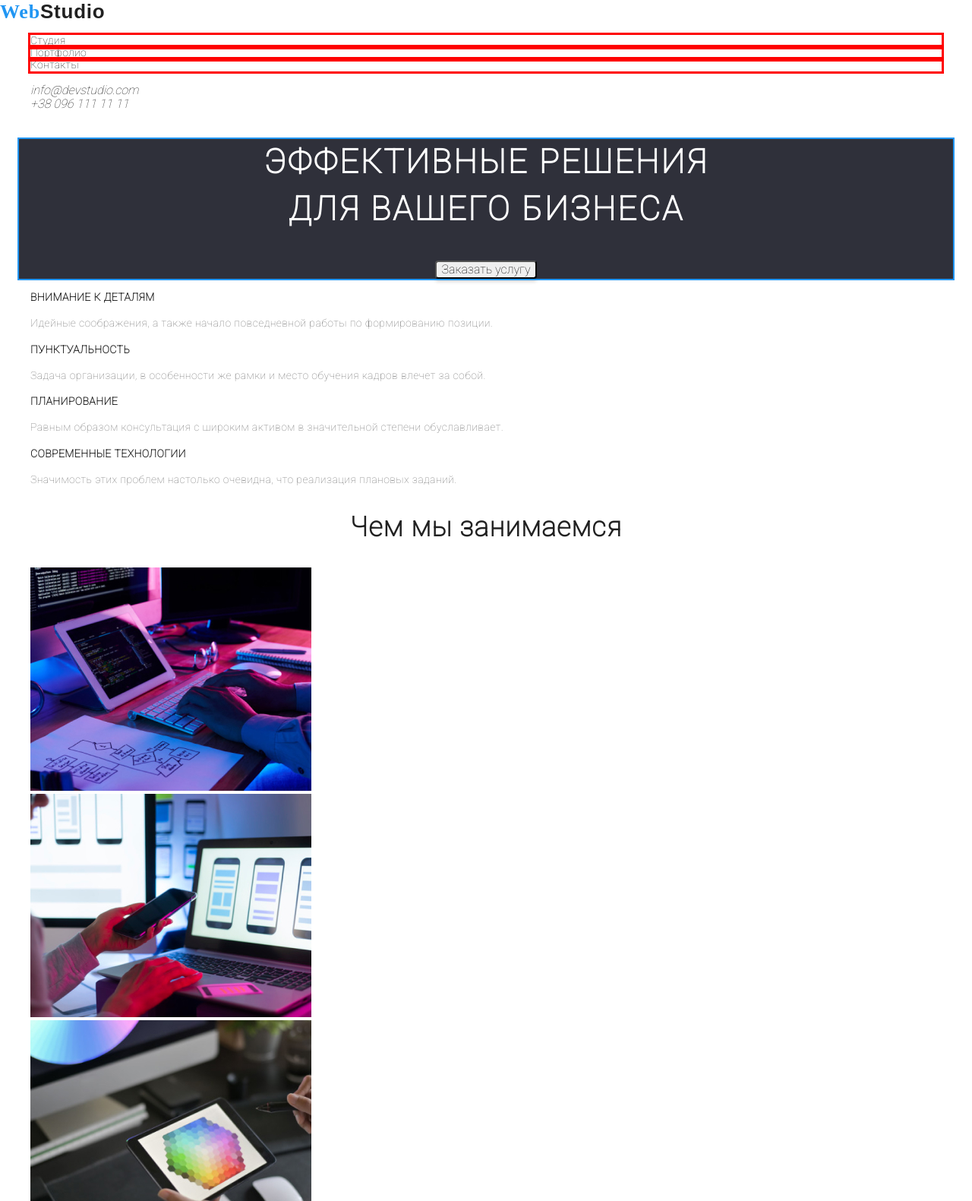
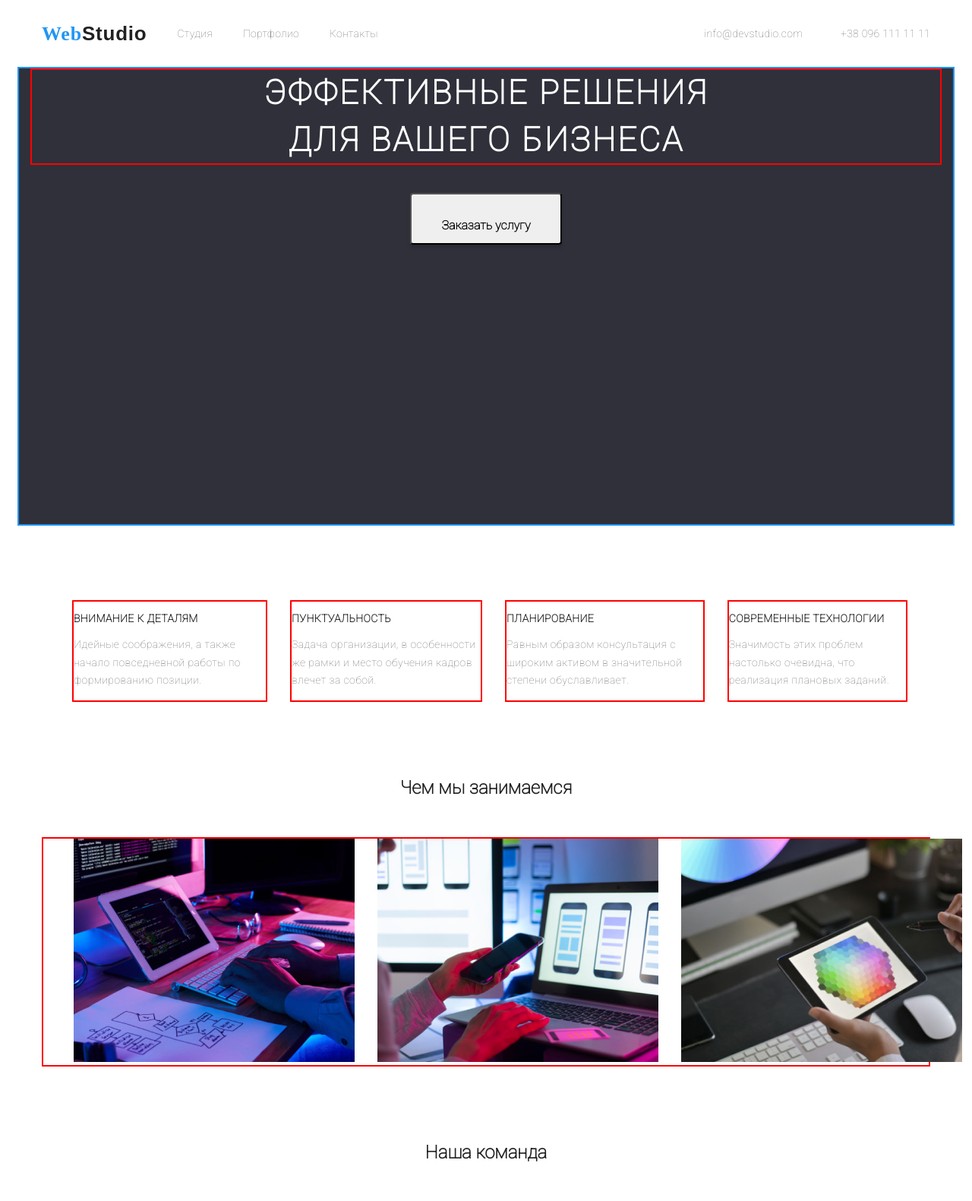
Before and after one commit to Aleksandrcv/goit-markup-hw-03, a plain HTML site: page index.html in a window 1280 px wide. Shown: the top 1581 px of the page at 76% size. Drawn offline with Linux system fonts and the light colour scheme; files that its build step writes are made by us from their sources.

Commit message:
перша спроба

```diff
--- /dev/null
+++ b/css/index.css
@@ -0,0 +1,379 @@
+:root {
+  --primary-text-color: #212121;
+  --tittle-text-color: #757575;
+  --accent-color: #2196f3;
+  --primary-bg-color: #ffffff;
+  --background-color: #e5e5e5;
+  --background-color-second: #2f303a;
+  --background-color-third: #f5f4fa;
+  --footer-text-color: #rgba(255, 255, 255, 0.6);
+}
+
+/*html {
+  box-sizing: border-box;
+}
+
+*,
+*::before,
+*::after {
+  box-sizing: inherit;
+}
+*/
+/*.nav-link a :visited,*/
+
+body {
+  background-color: var(--primary-bg-color);
+  color: var(--primary-text-color);
+  font-family: Roboto, sans-serif;
+}
+
+a {
+  text-decoration: none;
+  /*
+  color: var(--primary-text-color);*/
+}
+
+ul {
+  list-style-type: none;
+}
+
+/* Логотип */
+
+.logotip,
+.logotip-footer {
+  font-family: Raleway, sans-serif;
+  font-style: normal;
+  font-weight: 700;
+  color: var(--primary-text-color);
+}
+.logo-blue {
+  font-family: Oleo Script;
+  font-weight: 700;
+  font-size: 26px;
+  line-height: 1.19;
+  letter-spacing: 0.03em;
+  color: var(--accent-color);
+}
+
+.logo-black {
+  font-weight: 700;
+  font-size: 26px;
+  line-height: 1.19em;
+  letter-spacing: 0.03em;
+  color: var(--primary-text-color);
+}
+
+/*шапка*/
+
+.head-links {
+  width: 1200px;
+  padding-left: 15px;
+  padding-right: 15px;
+  margin-left: auto;
+  margin-right: auto;
+}
+
+.conteiner-main {
+  display: flex;
+  align-items: center;
+}
+.container-nav {
+  display: flex;
+  align-items: center;
+}
+
+.nav-link {
+  display: flex;
+}
+.nav-link :active,
+.nav-link :hover,
+.nav-link :focus {
+  color: var(--accent-color);
+}
+
+.nav-link .list:not(:last-child) {
+  margin-right: 40px;
+}
+
+.nav-link .list {
+  font-weight: 500;
+  font-size: 14px;
+  line-height: 1.14em;
+  letter-spacing: 0.02em;
+  font-style: normal;
+
+  color: var(--primary-text-color);
+}
+
+/*розширив областьдії ховера */
+
+.nav-link .link {
+  display: block;
+  padding-top: 21px;
+  padding-bottom: 21px;
+}
+
+/*адрес і мейл*/
+
+.adress-head {
+  margin-left: auto;
+}
+
+.adress-list {
+  font-weight: 500;
+  font-size: 14px;
+  line-height: 1.14em;
+  letter-spacing: 0.02em;
+  font-style: normal;
+
+  color: var(--primary-text-color);
+}
+.adress-list :active,
+.adress-list :hover,
+.adress-list {
+  color: var(--accent-color);
+}
+
+.link {
+  color: var(--tittle-text-color);
+}
+.adress-list .list:not(:last-child) {
+  margin-right: 50px;
+}
+
+.adress-list {
+  display: flex;
+}
+.adress-list .link {
+  display: block;
+  padding-top: 21px;
+  padding-bottom: 21px;
+}
+
+/* Меню сайта */
+
+.hero-container {
+  text-align: center;
+  background-color: var(--background-color-second);
+
+  height: 600px;
+  width: 1230px;
+  margin-left: auto;
+  margin-right: auto;
+  padding-left: 15px;
+  padding-right: 15px;
+  outline: 2px solid var(--accent-color);
+}
+
+.hero {
+  margin-top: auto;
+  font-weight: 900;
+  font-size: 44px;
+  line-height: 1.4em;
+  letter-spacing: 0.06em;
+  text-transform: uppercase;
+  border: 2px solid red;
+
+  color: var(--primary-bg-color);
+}
+
+/*кнопка заказать услугу*/
+
+button {
+  width: 200px;
+  height: 50px;
+  display: inline-block;
+
+  box-shadow: 0px 4px 4px rgba(0, 0, 0, 0.15);
+  border-radius: 4px;
+
+  font-family: inherit;
+  font-size: 16px;
+  font-weight: bold;
+
+  padding-left: 10px;
+  padding-right: 10px;
+  padding-top: 32px;
+  padding-bottom: 32px;
+  text-align: center;
+}
+.order-service:hover,
+.order-service:focus {
+  background: var(--accent-color);
+  color: var(--primary-bg-color);
+}
+
+/*чем мы занимаемся*/
+.section-features {
+  width: 1200px;
+  margin-left: auto;
+  margin-right: auto;
+  padding-left: 15px;
+  padding-right: 15px;
+  justify-content: space-between;
+}
+
+.features {
+  margin-top: 100px;
+  margin-bottom: 100px;
+  display: flex;
+}
+.features .item {
+  border: 2px solid red;
+  width: calc(100%-90px) / 4;
+  margin-right: 30px;
+}
+.features h3 {
+  font-style: normal;
+  font-weight: 700;
+  font-size: 14px;
+  line-height: 1.2;
+  letter-spacing: 0.03em;
+  text-transform: uppercase;
+}
+.features p {
+  font-style: normal;
+  font-weight: normal;
+  font-size: 14px;
+  line-height: 1.7;
+  letter-spacing: 0.03em;
+  color: var(--tittle-text-color);
+}
+
+/*justetefyi content:centr
+aligin items:centr
+/*чем мы занимаемся*/
+.our-work {
+  width: 1200px;
+  margin-left: auto;
+  margin-right: auto;
+  padding-left: 15px;
+  padding-right: 15px;
+  justify-content: center;
+}
+.work-list /*:not(:last-child) */ {
+  margin-right: 30px;
+}
+
+.work {
+  text-align: center;
+  margin-top: 0;
+  margin-bottom: 0;
+}
+.foto-work {
+  display: flex;
+  margin-top: 50px;
+  border: 2px solid red;
+}
+/*наша команда*/
+.section-team {
+  width: 1200px;
+  margin-left: auto;
+  margin-right: auto;
+  padding-left: 15px;
+  padding-right: 15px;
+  margin-top: 100px;
+}
+
+.conteiner .team {
+  align-items: center;
+  background-color: var(--background-color-third);
+}
+
+.our-team {
+  text-align: center;
+  margin-top: 0;
+  margin-bottom: 0;
+}
+.team-list {
+  display: flex;
+  margin-top: 50px;
+  margin-bottom: 0;
+  border: 2px solid red;
+}
+
+.team-list .list-team /*:not(:last-child)*/ {
+  margin-right: 30px;
+  align-content: center;
+  /*width: calc(100%-90px) / 4;*/
+}
+.our-team h3 {
+  font-style: normal;
+  font-weight: bold;
+  font-size: 14px;
+  line-height: 1.2;
+  letter-spacing: 0.03em;
+}
+our-team p {
+  font-style: normal;
+  font-weight: normal;
+  font-size: 14px;
+  line-height: 1.7;
+  letter-spacing: 0.03em;
+  color: var(--tittle-text-color);
+}
+
+/* Подвал */
+
+.conteiner-contacts {
+  height: 250px;
+  width: 1200px;
+  margin-left: auto;
+  margin-right: auto;
+  padding-left: 15px;
+  padding-right: 15px;
+
+  background-color: var(--background-color-second);
+}
+
+/*логотип-фуутер*/
+.logotip-footer {
+  border: 2px solid red;
+}
+
+.logotip-footer :hover,
+.logotip-footer:focus {
+  color: var(--accent-color);
+}
+
+.logo-white {
+  font-weight: 700;
+  font-size: 26px;
+  line-height: 1.19em;
+  letter-spacing: 0.03em;
+  color: var(--primary-bg-color);
+}
+.footer-contacts {
+  /*flex-direction: column;*/
+  margin-top: 100px;
+}
+
+.footer-adress {
+  margin: 0;
+  font-style: normal;
+  text-decoration: none;
+  font-weight: 400;
+  font-size: 14px;
+  line-height: 1.71em;
+  letter-spacing: 0.03em;
+  color: var(--primary-bg-color);
+}
+
+.list-footer :hover,
+.list-footer :focus {
+  color: var(--accent-color);
+}
+
+.footer-list {
+  margin: 0;
+  font-style: normal;
+  text-decoration: none;
+  font-weight: 400;
+  font-size: 14px;
+  line-height: 1.71em;
+  letter-spacing: 0.03em;
+  color: var(-footer-text-color);
+  flex-direction: column;
+  /*justify-content: left;*/
+  border: 2px solid red;
+}
--- a/index.css
+++ /dev/null
@@ -1,223 +0,0 @@
-:root {
-  --primary-text-color: #212121;
-  --tittle-text-color: #757575;
-  --accent-color: #2196f3;
-  --primary-bg-color: #ffffff;
-  --background-color: #e5e5e5;
-  --background-color-second: #2f303a;
-  --background-color-third: #f5f4fa
-  --footer-text-color: #rgba(255, 255, 255, 0.6);
-}
-
-/*html {
-  box-sizing: border-box;
-}
-
-*,
-*::before,
-*::after {
-  box-sizing: inherit;
-}
-*/
-.head-links a :visited,
-.head-links :active,
-.head-links :hover,
-.head-links :focus {
-  color: var(--accent-color);
-}
-
-.nav-link,
-.link {
-  font-weight: 500;
-  font-size: 14px;
-  line-height: 1.14em;
-  letter-spacing: 0.02em;
-
-  color: var(--primary-text-color);
-}
-
-/* Логотип */
-.logotip,
-.logotip-footer {
-  font-family: Raleway, sans-serif;
-  font-style: normal;
-  font-weight: 700;
-  color: var(--primary-text-color);
-}
-.logo-blue {
-  font-family: Oleo Script;
-  font-weight: 700;
-  font-size: 26px;
-  line-height: 1.19;
-  letter-spacing: 0.03em;
-  color: var(--accent-color);
-}
-
-.logo-black {
-  font-weight: 700;
-  font-size: 26px;
-  line-height: 1.19em;
-  letter-spacing: 0.03em;
-  color: var(--primary-text-color);
-}
-
-a {
-  text-decoration: none;
-  color: var(--primary-text-color);
-}
-
-
-/*
-.container {
-  display: flex;
-  width: 1230px;
-  padding-left: 15px;
-  padding-right: 15px;
-  margin-left: auto;
-  margin-right: auto;
-}
-*/
-.nav-link li {
-  margin-right: 40px;
-  outline: 3px solid red;
-}
-
-
-
-/* Меню сайта */
- body {
-  background-color: var(--primary-bg-color);
-  color: var(--primary-text-color);
-  font-family: Roboto, sans-serif;
-}
-
-ul {
-  list-style-type: none;
-}
-/* контейнер герой*/
-.hero-container {
-  background-color: var(--background-color-second);
-  text-align: center;
-
-  width: 1230px;
-  margin-left: auto;
-  margin-right: auto;
-  padding-left: 15px;
-  padding-right: 15px;
-  outline: 2px solid var(--accent-color);
-}
-
-h1 {
-  font-weight: 900;
-  font-size: 44px;
-  line-height: 1.4em;
-  text-align: center;
-  letter-spacing: 0.06em;
-  text-transform: uppercase;
-  color: var(--primary-bg-color);
-}
-h2 {
-  font-family: Roboto;
-  font-style: normal;
-  font-weight: bold;
-  font-size: 36px;
-  line-height: 1.2;
-  text-align: center;
-  letter-spacing: 0.03em;
-}
-/*кнопка заказать услугу*/
-button {
-  display: inline-block;
-  box-shadow: 0px 4px 4px rgba(0, 0, 0, 0.15);
-  border-radius: 4px;
-
-  font-family: inherit;
-  text-align: center;
-}
-.order-service:hover,
-.order-service:focus {
-  background: var(--accent-color);
-  color: var(--primary-bg-color);
-}
-/*чем мы занимаемся*/
-
-.features h3 {
-  font-style: normal;
-  font-weight: 700;
-  font-size: 14px;
-  line-height: 1.2;
-  letter-spacing: 0.03em;
-  text-transform: uppercase;
-}
-.features p {
-  font-style: normal;
-  font-weight: normal;
-  font-size: 14px;
-  line-height: 1.7;
-  letter-spacing: 0.03em;
-  color: var(--tittle-text-color);
-}
-
-/*наша команда*/
-.team {
-  background-color: var(--background-color-third);
-}
-.our-team h3 {
-  font-style: normal;
-  font-weight: bold;
-  font-size: 14px;
-  line-height: 1.2;
-  letter-spacing: 0.03em;
-}
-our-team p {
-  font-style: normal;
-  font-weight: normal;
-  font-size: 14px;
-  line-height: 1.7;
-  letter-spacing: 0.03em;
-  color: var(--tittle-text-color);
-}
-
-/* Подвал */
-footer {
-  background-color: var(--background-color-second);
-  color: var(--primary-bg-color);
-}
-
-.logo-white {
-  font-weight: 700;
-  font-size: 26px;
-  line-height: 1.19em;
-  letter-spacing: 0.03em;
-  color: var(--primary-bg-color);
-}
-
-.footer-adress {
-  font-style: normal;
-  text-decoration: none;
-  font-weight: 400;
-  font-size: 14px;
-  line-height: 1.71em;
-  letter-spacing: 0.03em;
-  color: var(--primary-bg-color);
-}
-
-.footer-mail > a {
-  font-style: normal;
-  text-decoration: none;
-  font-weight: 400;
-  font-size: 14px;
-  line-height: 1.71em;
-  letter-spacing: 0.03em;
-  color: var(--footer-text-color);
-}
-
-.footer-contacts > a {
-  font-style: normal;
-  text-decoration: none;
-  font-weight: 400;
-  font-size: 14px;
-  line-height: 1.71em;
-  letter-spacing: 0.03em;
-  color: var(--footer-text-color);
-}
--- a/index.html
+++ b/index.html
@@ -3,8 +3,8 @@
 <head>
     <meta charset="UTF-8">
     <meta name="viewport" content="width=device-width, initial-scale=1.0">
-  <link rel="stylesheet" href="/goit-markup-hw-02/modern-normalize.css">
-  <link rel="stylesheet" href="/goit-markup-hw-02/index.css">
+  <link rel="stylesheet" href="/goit-markup-hw-03/css/modern-normalize.css">
+  <link rel="stylesheet" href="/goit-markup-hw-03/css/index.css">
   <link rel="preconnect" href="https://fonts.gstatic.com" />
   <link rel="stylesheet" href="https://fonts.googleapis.com/css2?family=Dancing+Script:wght@700&family=Pacifico&family=Roboto:wght@100&display=swap">
 
@@ -12,65 +12,74 @@
 </head>
 <body>
     <header class="head-links">
-       <div class="conteiner main-nav">
-        <nav class="container">
+      <div class="conteiner-main">
+        <nav class="container-nav">
             <a class="logotip"  href="#"><span class="logo-blue">Web</span><span class="logo-black" >Studio</span></a>
              <ul class="nav-link">
-                 <li><a href="#" class="link">Студия</a></li>
-                 <li><a href="#" class="link">Портфолио</a></li>
-                 <li><a href="#" class="link">Контакты</a></li>
+                 <li class="list"><a href="#" class="link current">Студия</a></li>
+                 <li class="list"><a href="#" class="link current">Портфолио</a></li>
+                 <li class="list"><a href="#" class="link current">Контакты</a></li>
              </ul>
-        </nav>
-        <address>
-          <ul class="adres-head">
-              <li><a href="mailto:info@devstudio.com">info@devstudio.com</a></li>
-              <li><a href="tel:+380961111111">+38 096 111 11 11</a></li>
-           </ul>
-       </address>
-    </div>
+            </nav>
+            <div class="adress-head" >
+               <address class="aderess">
+                <ul class="adress-list">
+                  <li class="list"><a class="link" href="mailto:info@devstudio.com">info@devstudio.com</a></li>
+                  <li class="list"><a class="link link-current" href="tel:+380961111111">+38 096 111 11 11</a></li>
+              </ul>
+              </address>
+         </div>
+      </div>
     </header>
     <main>
         <section class="hero-container">
-            <h1>Эффективные решения<br> для вашего бизнеса</h1>
+             <h1 class="hero">Эффективные решения<br> для вашего бизнеса</h1>
                  <button type="button" class="order-service">Заказать услугу</button>
         </section>
-        <section>
-            <ul class="features">
-                <li><h3>Внимание к деталям</h3><p>Идейные соображения, а также начало повседневной работы по формированию позиции.</p></li>
-                <li><h3>Пунктуальность</h3><p>Задача организации, в особенности же рамки и место обучения кадров влечет за собой.</p></li>
-                <li><h3>Планирование</h3><p>Равным образом консультация с широким активом в значительной степени обуславливает.</p></li>
-                <li><h3>Современные технологии</h3><p>Значимость этих проблем настолько очевидна, что реализация плановых заданий.</p></li>
+        <section class="section-features">
+          <div class="conteiner charasteristic">
+            <ul class="features item">
+                <li class="item"><h3>Внимание к деталям</h3><p>Идейные соображения, а также начало повседневной работы по формированию позиции.</p></li>
+                <li class="item"><h3>Пунктуальность</h3><p>Задача организации, в особенности же рамки и место обучения кадров влечет за собой.</p></li>
+                <li class="item"><h3>Планирование</h3><p>Равным образом консультация с широким активом в значительной степени обуславливает.</p></li>
+                <li class="item"><h3>Современные технологии</h3><p>Значимость этих проблем настолько очевидна, что реализация плановых заданий.</p></li>
             </ul>
+          </div>
          </section>
-         <section>
-            <h2>Чем мы занимаемся</h2>
-               <ul>
-                  <li><img src="./images/handsinkeyboard1.jpg" alt="hands and keyboards" width="370"></li>
-                  <li> <img src="./images/notebookandpfone2.jpg" alt="remote control and monitor" width="370"></li>
-                  <li><img src="./images/tablet3.jpg" alt="tablet in hand" width="370"></li>
+         <section class="foto-galery">
+          <div class="our-work">
+              <h2 class="work">Чем мы занимаемся</h2>
+               <ul class="foto-work" >
+                  <li class="work-list"><img src="./images/handsinkeyboard1.jpg" alt="hands and keyboards" width="370"></li>
+                  <li class="work-list"> <img src="./images/notebookandpfone2.jpg" alt="remote control and monitor" width="370"></li>
+                  <li class="work-list"><img src="./images/tablet3.jpg" alt="tablet in hand" width="370"></li>
                </ul>
+          </div>
         </section>
-        <section class="team">
+        <section class="section-team">
+            <div class="conteiner team">
             <h2 class="our-team">Наша команда</h2>
-               <ul>
-                  <li><img src="./images/igordemjanenko1.jpg" alt="ИгорьДемьяненко" width="270" ><h3>Игорь Демьяненко</h3> <p>Product Designer</p></li>
-                  <li><img src="./images/olgarepena2.jpg" alt="ОльгаРепина" width="270"><h3>Ольга Репина</h3> <p>Frontend Developer</p></li>
-                  <li><img src="./images/nikolaitarasov3.jpg" alt="НиколайТарасов" width="270"><h3>Николай Тарасов</h3> <p>Marketing</p></li>
-                  <li><img src="./images/mihaelyarmakov4.jpg" alt="МихаилЕрмаков" width="270"><h3>Михаил Ермаков</h3> <p>UI Designer</p></li>
+               <ul class="team-list">
+                  <li class="list-team"><img src="./images/igordemjanenko1.jpg" alt="ИгорьДемьяненко" width="270" ><h3>Игорь Демьяненко</h3> <p>Product Designer</p></li>
+                  <li class="list-team"><img src="./images/olgarepena2.jpg" alt="ОльгаРепина" width="270"><h3>Ольга Репина</h3> <p>Frontend Developer</p></li>
+                  <li class="list-team"><img src="./images/nikolaitarasov3.jpg" alt="НиколайТарасов" width="270"><h3>Николай Тарасов</h3> <p>Marketing</p></li>
+                  <li class="list-team"><img src="./images/mihaelyarmakov4.jpg" alt="МихаилЕрмаков" width="270"><h3>Михаил Ермаков</h3> <p>UI Designer</p></li>
                </ul>
+            </div>
         </section>
     </main>
     <footer>
-        <a class="logotip-footer" href="#"><span class="logo-blue">Web</span><span class="logo-white" >Studio</span></a>
-        <address>
-           <p class="footer-adress">г. Киев, пр-т Леси Украинки, 26</p>
-            <div class="footer-mail">
-                <a href="mailto:info@example.com">info@example.com</a>
-           </div >
-             <div class="footer-contacts">
-                <a href="tel:+380991111111">+38 099 111 11 11</a>
-            </div>
+      <div class="conteiner-contacts  ">
+        <address class="footer-contacts">
+           <a class="logotip-footer" href="#"><span class="logo-blue">Web</span>
+                 <span class="logo-white" >Studio</span></a>
+          <ul class="footer-list">
+             <li class="list"><p class="footer-adress">г. Киев, пр-т Леси Украинки, 26</p> </li>
+             <li class="list-footer"><a href="mailto:info@example.com">info@example.com</a></li>
+             <li class="list-footer"><a href="tel:+380991111111">+38 099 111 11 11</a> </li>
+          </ul>
         </address>
+    </div>
     </footer>
 </body>
 </html>
```
Also changed, not shown: css/modern-normalize.css (renamed from modern-normalize.css), css/portfolio.css (renamed from portfolio.css).
